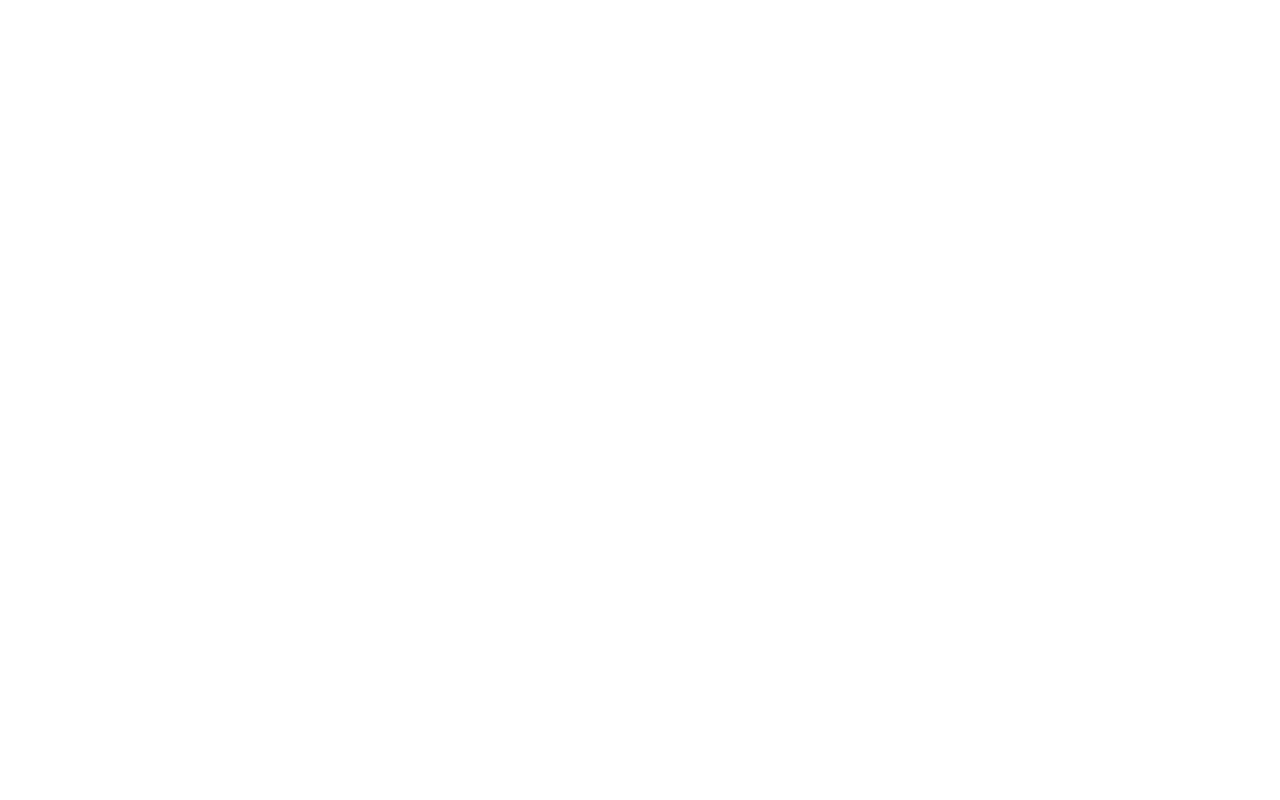
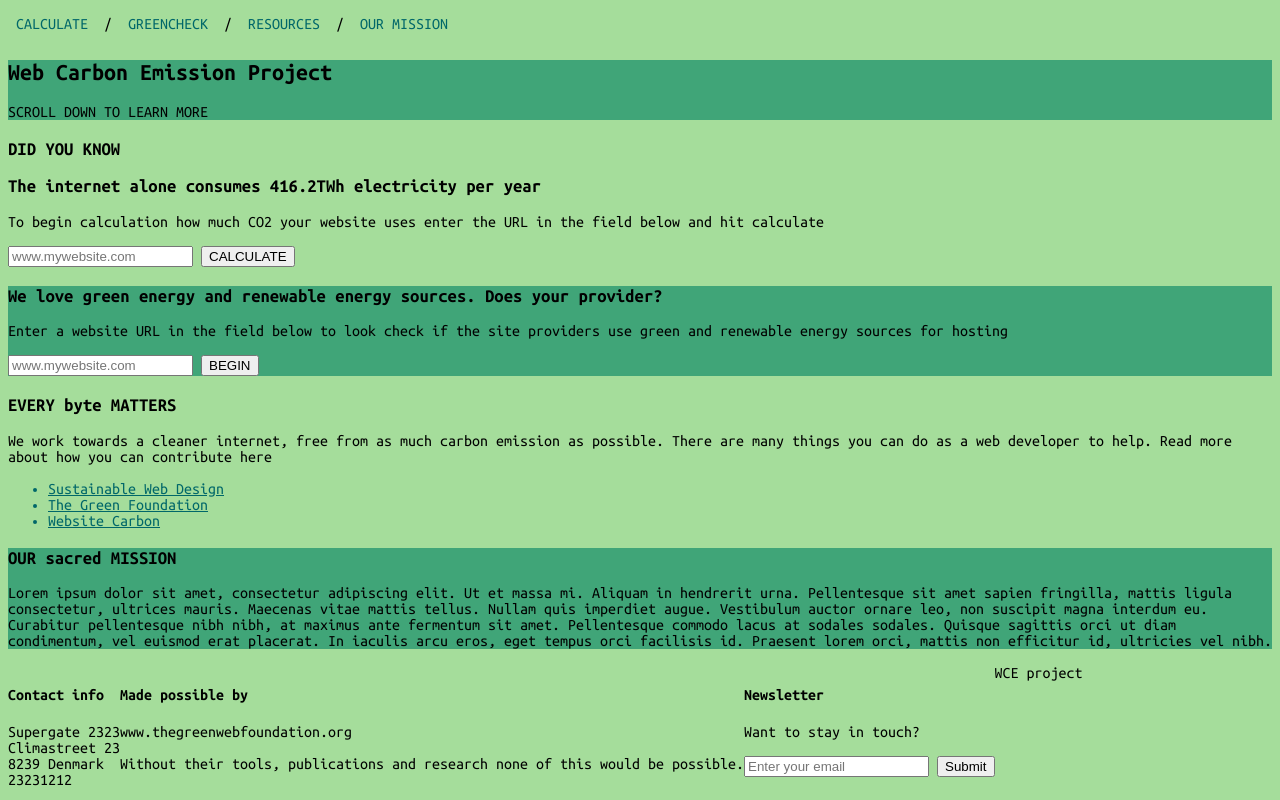
Before and after one commit to Evelina-Ok/WEB-CARBON-EMISSION-PROJECT-the-green-site-, a plain HTML site: page index.html in a window 1280 px wide. Drawn offline with Linux system fonts and the light colour scheme.

Commit message:
the beginning

```diff
--- /dev/null
+++ b/assets/scss/components/_footer.scss
@@ -0,0 +1,9 @@
+#footer {
+
+    display: flex;
+    flex-direction: row;
+
+    address {
+        font-style: normal;
+    }
+}
--- /dev/null
+++ b/assets/scss/components/_navbar.scss
@@ -0,0 +1,21 @@
+nav {
+    ul {
+        display: flex;
+        flex-direction: row;
+        list-style: none;
+        padding: 0;
+        margin: 0;
+        font-size: 1rem;
+        font-weight: 400;
+        text-transform: uppercase;
+
+        li {
+            padding: 0.5rem;
+        }
+
+        a {
+            color: $font-green;
+            text-decoration: none;
+        }
+    }
+}
--- /dev/null
+++ b/assets/scss/components/_sections.scss
@@ -0,0 +1,26 @@
+#landing {
+    background: $bgr-green;
+}
+
+#calculate {
+
+}
+
+#greencheck {
+    background: $bgr-green;
+}
+
+#resources {
+
+    li::marker {
+        color: $font-green;
+    }
+
+    a {
+        color: $font-green;
+    }
+}
+
+#mission {
+    background: $bgr-green;
+}
--- a/assets/scss/main.scss
+++ b/assets/scss/main.scss
@@ -2,3 +2,15 @@
 @import "./helper/mixins";
 @import "./helper/placeholders";
 @import "./helper/variables";
+@import "./components/_navbar.scss";
+@import "./components/_sections.scss";
+@import "./components/_footer.scss";
+
+body {
+    font-family: $main-font;
+    background: $bgr-light-green;
+}
+
+.uppercase {
+    text-transform: uppercase;
+}
--- a/index.html
+++ b/index.html
@@ -9,20 +9,76 @@
 </head>
 <body>
     <header>
-
+        <nav class="navbar">
+            <ul>
+                <li><a href="#calculate">Calculate</a></li>
+                <li>/</li>
+                <li><a href="#greencheck">Greencheck</a></li>
+                <li>/</li>
+                <li><a href="#resources">Resources</a></li>
+                <li>/</li>
+                <li><a href="#mission">Our Mission</a></li>
+            </ul>
+        </nav>
     </header>
 
-<main>
+    <main>
+        <section id="landing">
+            <h1>Web Carbon Emission Project</h1>
+            <p class="uppercase">Scroll down to learn more</p>
+        </section>
+        <section id="calculate">
+            <h3 class="uppercase">Did you know</h3>
+            <h3>The internet alone consumes 416.2TWh electricity per year</h3>
+            <p>To begin calculation how much CO2 your website uses enter the URL in the field below and hit calculate</p>
+            <input type="text" id="calculate-input" placeholder="www.mywebsite.com">
+            <button id="calculate-button" class="uppercase">Calculate</button>
+        </section>
+        <section id="greencheck">
+            <h3>We love green energy and renewable energy sources. Does your provider?</h3>
+            <p>Enter a website URL in the field below to look check if the site providers use green and renewable energy sources for hosting</p>
+            <input type="text" id="greencheck-input" placeholder="www.mywebsite.com">
+            <button id="greencheck-button" class="uppercase">Begin</button>
+        </section>
+        <section id="resources">
+            <h3>EVERY byte MATTERS</h3>
+            <p>We work towards a cleaner internet, free from as much carbon emission as possible. There are many things you can do as a web developer to help. Read more about how you can contribute here</p>
+            <ul>
+                <li><a href="https://sustainablewebdesign.org/" target="_blank">Sustainable Web Design</a></li>
+                <li><a href="https://thegreenfoundation.org/" target="_blank">The Green Foundation</a></li>
+                <li><a href="https://www.websitecarbon.com/" target="_blank">Website Carbon</a></li>
+            </ul>
+        </section>
+        <section id="mission">
+            <h3>OUR sacred MISSION</h3>
+            <p>Lorem ipsum dolor sit amet, consectetur adipiscing elit. Ut et massa mi. Aliquam in hendrerit urna. Pellentesque sit amet sapien fringilla, mattis ligula consectetur, ultrices mauris. Maecenas vitae mattis tellus. Nullam quis imperdiet augue. Vestibulum auctor ornare leo, non suscipit magna interdum eu. Curabitur pellentesque nibh nibh, at maximus ante fermentum sit amet. Pellentesque commodo lacus at sodales sodales. Quisque sagittis orci ut diam condimentum, vel euismod erat placerat. In iaculis arcu eros, eget tempus orci facilisis id. Praesent lorem orci, mattis non efficitur id, ultricies vel nibh.</p>
+        </section>
+    </main>
 
-    <section></section>
-    <section></section>
-    <section></section>
-    <section></section>
-    <section></section>
-</main>
-
-    <footer>
-
+    <footer id="footer">
+        <div>
+            <h4>Contact info</h4>
+            <address>
+                Supergate 2323<br>
+                Climastreet 23<br>
+                8239 Denmark<br>
+                23231212
+            </address>
+        </div>
+        <div>
+            <h4>Made possible by</h4>
+            <p>www.thegreenwebfoundation.org</p>
+            <p>Without their tools, publications and research none of this would be possible.</p>
+        </div>
+        <div>
+            <h4>Newsletter</h4>
+            <p>Want to stay in touch?</p>
+            <input type="email" placeholder="Enter your email">
+            <button type="submit">Submit</button>
+        </div>
+        <div>
+            WCE project
+        </div>
     </footer>
 </body>
 </html>
```
Also changed, not shown: assets/css/main.css, assets/scss/helper/_variables.scss (line endings or trailing spaces).
